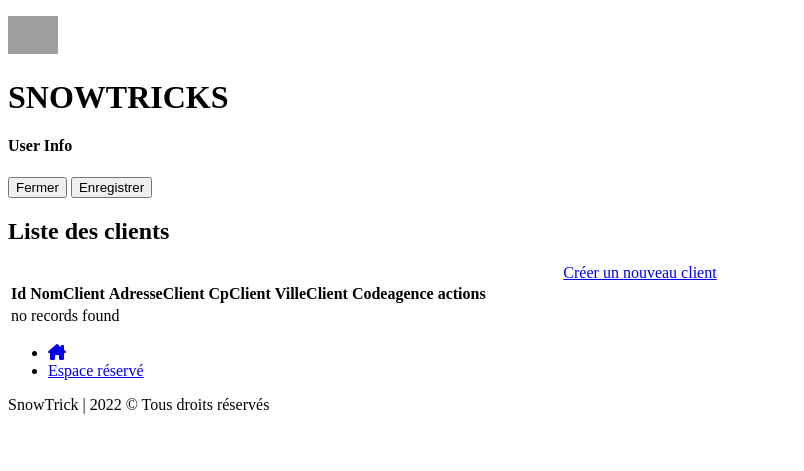
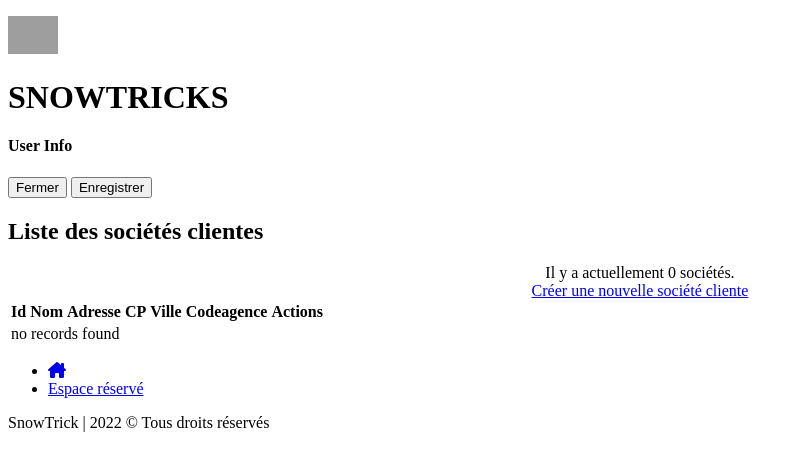
Before and after one commit to Urza45/Jezebel, a Symfony app: template templates/client/index.html.twig in a window 1280 px wide. Shown: the part 78-549 px from the top of the page, without its empty margins (0-804 px from the left). Run offline with Twig, Linux system fonts and the light colour scheme; the template is opened without the code that fills it, so the values that code supplies are empty; some libraries are stand-ins or nearby versions; grey boxes are pictures that could not be loaded.

Commit message:
Update of client's template

```diff
--- a/templates/client/_form.html.twig
+++ b/templates/client/_form.html.twig
@@ -6,7 +6,7 @@
 			<div class="form-group">
 				<div class="row justify-content-evenly">
 					<div class="col-lg-4 col-12">
-						{{ form_row(form.nomClient, {'label': 'Nom du client (*) :', 'attr' : {'placeholder': 'Nom du client', 'class': 'form-control' } })}}
+						{{ form_row(form.nomClient, {'label': 'Nom de la société (*) :', 'attr' : {'placeholder': 'Nom du client', 'class': 'form-control' } })}}
 					</div>
 					<div class="col-lg-4 col-12">
 						{{ form_row(form.codeagence, {'label': 'Code agence (*) :', 'attr' : {'placeholder': 'Code agence', 'class': 'form-control' } })}}
--- a/templates/client/index.html.twig
+++ b/templates/client/index.html.twig
@@ -5,22 +5,25 @@
 
 {% block body %}
 	<section class="bg-secondary p-2 bg-opacity-25">
-		<h1>Liste des clients</h1>
+		<h1>Liste des sociétés clientes</h1>
 
 		<center>
-			<a href="{{ path('app_client_new') }}">Créer un nouveau client</a>
+			Il y a actuellement
+			{{ clients|length }}
+			sociétés.<br/>
+			<a href="{{ path('app_client_new') }}">Créer une nouvelle société cliente</a>
 		</center>
 
 		<table>
 			<thead>
 				<tr>
 					<th>Id</th>
-					<th>NomClient</th>
-					<th>AdresseClient</th>
-					<th>CpClient</th>
-					<th>VilleClient</th>
+					<th>Nom</th>
+					<th>Adresse</th>
+					<th>CP</th>
+					<th>Ville</th>
 					<th>Codeagence</th>
-					<th>actions</th>
+					<th>Actions</th>
 				</tr>
 			</thead>
 			<tbody>
--- a/templates/dossier/index.html.twig
+++ b/templates/dossier/index.html.twig
@@ -7,6 +7,9 @@
 	<section class="bg-secondary p-2 bg-opacity-25">
 		<h1>Liste des dossiers</h1>
 		<center>
+			Il y a actuellement
+			{{ dossiers|length }}
+			dossiers.<br/>
 			<a href="{{ path('app_dossier_new') }}">Ajouter un dossier</a>
 		</center>
 		<table>
--- a/templates/test_pratique/index.html.twig
+++ b/templates/test_pratique/index.html.twig
@@ -7,7 +7,7 @@
 	<section class="bg-secondary p-2 bg-opacity-25">
 		<h1>Liste des dossiers / candidats</h1>
 
-		<div class="accordion accordion-flush" id="accordionFlushExample">
+		<div class="accordion accordion-flush" id="accordionFlushExample" width="80%">
 			{% for dossier in dossiers %}
 				<div class="accordion-item">
 					<h2 class="accordion-header" id="flush-{{ dossier.id }}">
```
Also changed, not shown: templates/client/edit.html.twig (+8 -5 lines), templates/client/show.html.twig (+12 -9 lines).
